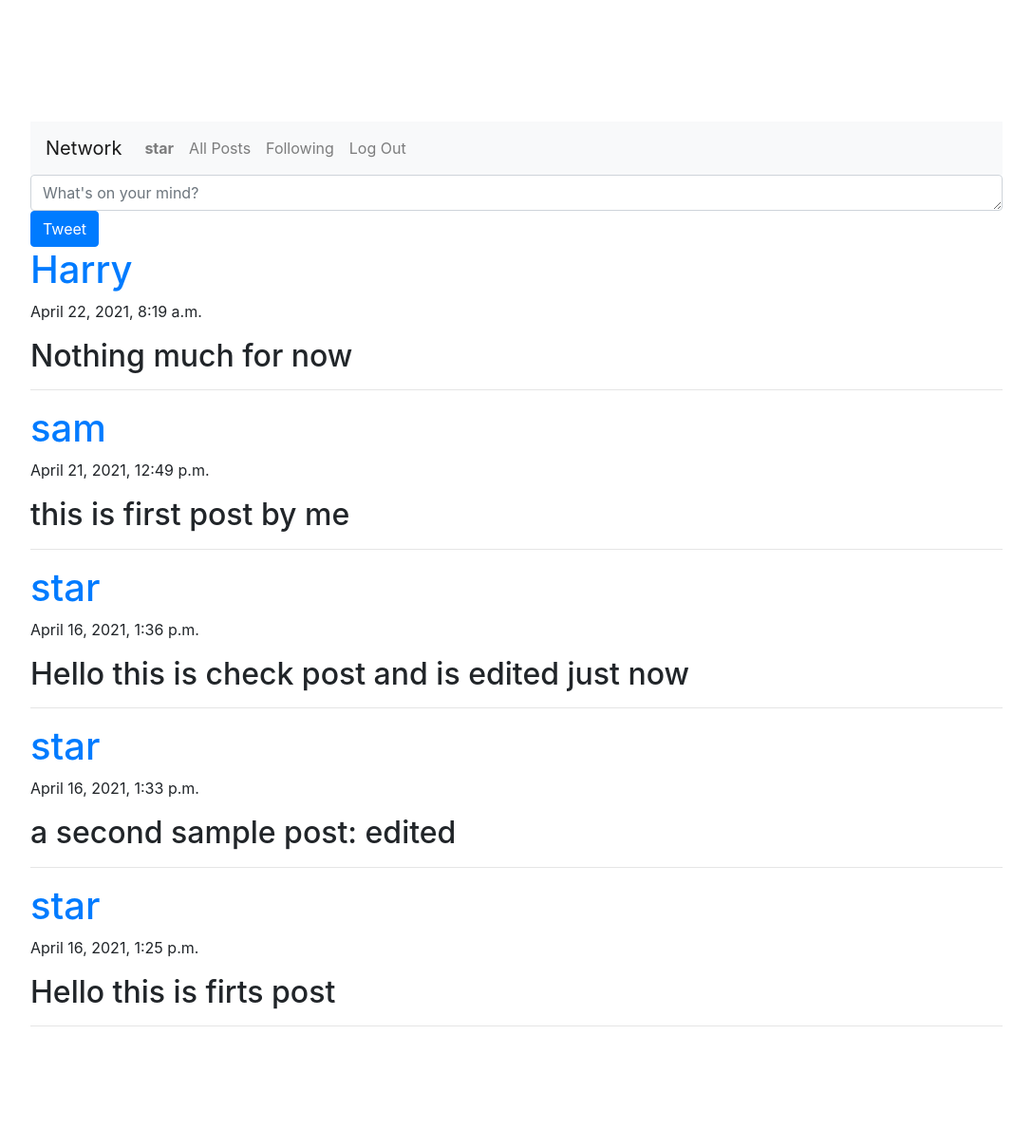
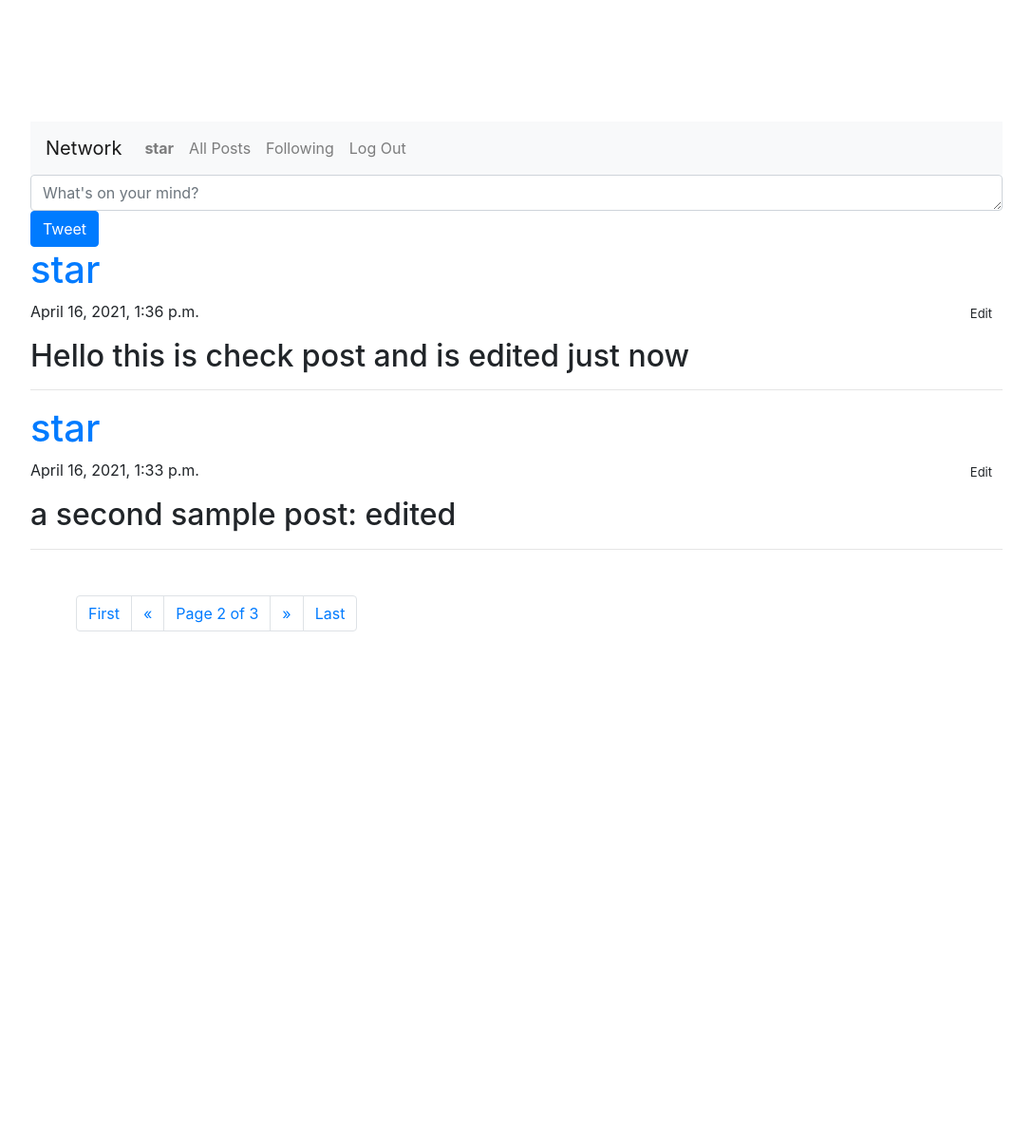
Before and after one commit to JanakSharma2055/socialNetwork, a Django app: page /?page=2 in a window 1280 px wide. Shown: the whole page at 95% size, without its empty margins (96-1183 px from the left). After the commit the page ends 665 px from the top, so only its background shows below. Run offline with Django 3.2, Linux system fonts and the light colour scheme; a user stored in the database is signed in; data comes from the database, SQL or seed files in the repository; both versions use the stored data as it was after the commit; some libraries are stand-ins or nearby versions.

Commit message:
worked on edit post

```diff
--- a/network/static/network/index.js
+++ b/network/static/network/index.js
@@ -1 +1,47 @@
 console.log("hello from index")
+
+document.querySelectorAll(".edit").forEach((btn) => {
+    let val = btn.dataset.id;
+    btn.addEventListener("click", (event) => {
+        let post_element = document.getElementById(val)
+        btn.disabled = true
+        post_element.innerHTML = `
+        <form id="edit_post" class="card-text" style="margin-top: 1rem; margin-bottom: 1.6rem">
+                    <div class="form-group" style="margin-bottom: .7rem">
+                        <textarea
+                            id="edit_post_content">${post_element.innerHTML}
+                        </textarea>
+                    </div>
+                    <input id="post-submit" type="submit" class="btn btn-primary " value="save"/>
+                </form>
+        `
+
+        document.querySelector("#post-submit").addEventListener("click", (event) => {
+            event.preventDefault()
+            let post_Content = document.querySelector("#edit_post_content").value
+            fetch('/edit', {
+                method: 'POST',
+                body: JSON.stringify({ post_Content, val })
+            })
+            .then(response => response.json())
+                    .then(result => {
+                        if (result.error) {
+                            console.log(`Error: post is unable to change`);
+                        } else {
+
+                            console.log(result)
+                            post_element.innerHTML=post_Content
+                        }
+                    })
+                    .catch(err => {
+                        console.log(err)
+                    })
+
+
+
+
+        })
+
+
+    })
+})
--- a/network/templates/network/index.html
+++ b/network/templates/network/index.html
@@ -7,25 +7,25 @@
         {% csrf_token %}
         <div class="form-group" style="margin-bottom: 0">
             <label for="newPost" style="display: none"></label>
-            <textarea
-                    oninput='this.style.height = "";this.style.height = this.scrollHeight + "px"'
-                    class="form-control"
-                    id="newPost"
-                    rows="1"
-                    maxlength="280"
-                    name="content"
-                    placeholder="What's on your mind?"></textarea>
+            <textarea oninput='this.style.height = "";this.style.height = this.scrollHeight + "px"' class="form-control"
+                id="newPost" rows="1" maxlength="280" name="content" placeholder="What's on your mind?"></textarea>
         </div>
         <input class="post-submit btn btn-primary" type="submit" value="Tweet">
     </form>
 </div>
 
 <div class="allPosts">
-    {% if post_data %}
-    {% for item in post_data %}
-    <div><h1><a href="{% url 'profile' item.user.username %}">{{item.user.username}}</a></h1>
+    {% if page_obj %}
+    {% for item in page_obj %}
+    <div>
+        <h1><a href="{% url 'profile' item.user.username %}">{{item.user.username}}</a></h1>
+        {% if user == item.user %}
+        <button style="float: right; font-size: small; padding: 4px 10px" data-id="{{ item.id }}"
+            class="btn  edit">Edit
+        </button>
+        {% endif %}
         <p>{{item.post_date}}</p>
-        <h2>{{item.post}}</h2>
+        <h2 id="{{item.id}}">{{item.post}}</h2>
     </div>
     <hr>
     {% endfor %}
@@ -33,6 +33,30 @@
     <h1>nothing to show</h1>
     {% endif %}
 </div>
+{% if page_obj.paginator.num_pages > 1 %}
+<nav aria-label="Page navigation">
+    <ul class="pagination ml-5 mt-5">
+        {% if page_obj.has_previous %}
+        <li class="page-item"> <a class="page-link" href="?page=1">First</a></li>
+        <li class="page-item"><a class="page-link" href="?page={{ page_obj.previous_page_number }}">&laquo;</a></li>
+
+        {% endif %}
+
+        <li class="page-item current-item"><span class="current page-link">
+                Page {{ page_obj.number }} of {{ page_obj.paginator.num_pages }}
+            </span></li>
+
+
+        {% if page_obj.has_next %}
+        <li class="page-item"><a class="page-link" href="?page={{ page_obj.next_page_number }}">&raquo;</a></li>
+        <li class="page-item"><a class="page-link" href="?page={{ page_obj.paginator.num_pages }}">Last</a>
+
+            {% endif %}
+    </ul>
+</nav>
+{% else %}
+<div style="height: 60px"></div>
+{% endif %}
 
 {% endblock %}
 {% block script %}
--- a/network/templates/network/layout.html
+++ b/network/templates/network/layout.html
@@ -16,7 +16,7 @@
               <ul class="navbar-nav mr-auto">
                 {% if user.is_authenticated %}
                     <li class="nav-item">
-                        <a class="nav-link" href="#"><strong>{{ user.username }}</strong></a>
+                        <a class="nav-link" href="{% url 'profile' user.username %}"><strong>{{ user.username }}</strong></a>
                     </li>
                 {% endif %}
                 <li class="nav-item">
--- a/network/urls.py
+++ b/network/urls.py
@@ -9,5 +9,6 @@ urlpatterns = [
     path("logout", views.logout_view, name="logout"),
     path("register", views.register, name="register"),
     path("following",views.Following,name="following"),
-    path("profile/<str:user_name>",views.profileView,name="profile")
+    path("profile/<str:user_name>",views.profileView,name="profile"),
+    path("edit",views.editPost,name="editPost")
 ]
--- a/network/views.py
+++ b/network/views.py
@@ -3,8 +3,12 @@ from django.db import IntegrityError
 from django.http import HttpResponse, HttpResponseRedirect
 from django.shortcuts import render
 from django.urls import reverse
+from django.core.paginator import Paginator
+from django.views.decorators.csrf import csrf_exempt
 
 from .models import User,Follower,Post,Likes
+from django.http.response import JsonResponse
+import json
 
 
 def index(request):
@@ -19,11 +23,35 @@ def index(request):
 
     else:
         all_posts = Post.objects.all().order_by("-post_date")
-        print(all_posts)
+        paginator = Paginator(all_posts, 2)
+        page_number = request.GET.get('page')
+        page_obj = paginator.get_page(page_number)
+        return render(request, "network/index.html", {
+            "page_obj": page_obj
+        })
 
-        return render(request, "network/index.html", {
-            "post_data": all_posts
-        })
+@csrf_exempt
+def editPost(request):
+    if not request.user.is_authenticated:
+        return HttpResponseRedirect(reverse('login'))
+
+    if request.method !="POST":
+        return JsonResponse({"error": "Post method required."}, status=400)
+
+    data = json.loads(request.body)
+    p_id=data.get("val")
+    old_post=Post.objects.get(id=p_id)
+    print(old_post)
+    edited_content=data.get("post_Content")
+    if edited_content:
+        old_post.post=edited_content
+
+    old_post.save()
+
+
+    #print(data["post_Content"])
+    return JsonResponse({"message":"successs"},status=200)
+
 
 def profileView(request,user_name):
     is_followed = False
```
Also changed, not shown: db.sqlite3, 1 other file.
